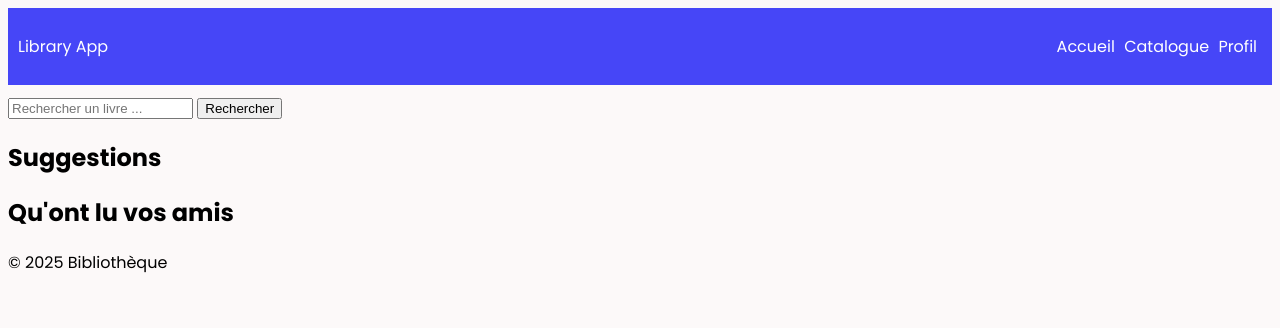
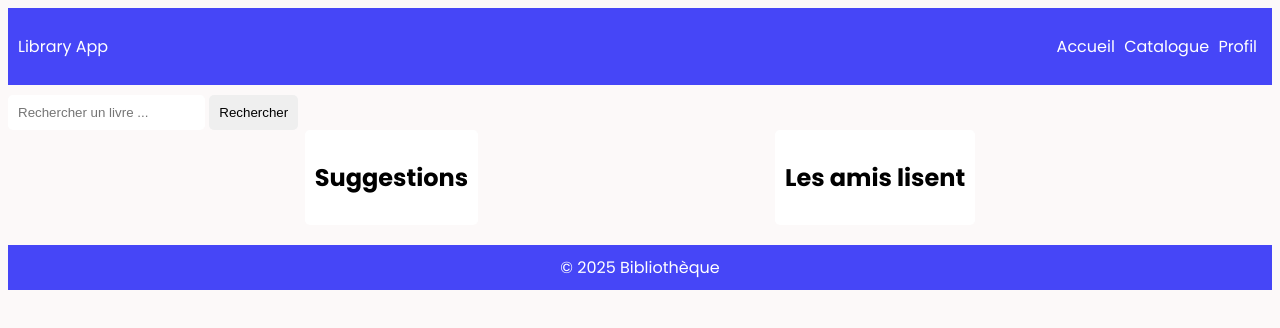
Before and after one commit to Barnab1/jobProjects, a plain HTML site: page Library_management/code/index.html in a window 1280 px wide. Drawn offline with Linux system fonts and the light colour scheme.

Commit message:
adding styles code

```diff
--- a/Library_management/code/index.html
+++ b/Library_management/code/index.html
@@ -24,7 +24,7 @@
     <main>
         <div class="search-area">
             <form action="" method="post">
-                <input type="text" placeholder="Rechercher un livre ...">
+                <input id="searchBookInput" type="text" placeholder="Rechercher un livre ...">
                 <button type="submit" id="searchBookBtn">Rechercher</button>
             </form>
         </div>
@@ -34,7 +34,7 @@
                 <div id="suggestions-container"></div>
             </div>
             <div class="friend-readings">
-                <h2>Qu'ont lu vos amis</h2>
+                <h2>Les amis lisent</h2>
                 <div class="friend-readings-container"></div>
             </div>
         </div>
--- a/Library_management/code/styles.css
+++ b/Library_management/code/styles.css
@@ -1,20 +1,23 @@
 body{
     font-family: "Poppins", sans-serif;
     background-color: rgb(252, 249, 249);
+    --text-color: #ffffff;
 }
-
+:root{
+    --header-footer-color: rgb(70, 70, 247);
+}
 header{
     display: flex;
     justify-content: space-between;
     align-items: center;
-    background-color: rgb(70, 70, 247);
+    background-color: var(--header-footer-color);
     color:#ffffff;
     margin-bottom: 10px;
     padding: 10px;
 }
 
 header ul li a{
-    color: #ffffff;
+    color: var(--text-color);
 }
 /* Removing list small icons*/
 ul
@@ -31,3 +34,40 @@ li{
     display: inline-block;
     margin-right: 5px;;
 }
+
+#searchBookBtn{
+    border: none;
+    padding: 10px;
+    border-radius: 5px;
+}
+
+#searchBookInput{
+    border: none;
+    border-radius: 5px;
+    outline: none;
+    padding: 10px;
+}
+.news-feed-area{
+    display: flex;
+    align-items: center;
+    justify-content: space-evenly;
+}
+
+.suggestions, .friend-readings{
+    background-color: #ffffff;
+    border-radius: 5px;
+    padding: 10px;
+}
+/*
+@scope(.news-feed-area){
+    background: #000;
+}
+    */
+
+footer{
+    margin-top: 20px;
+    text-align: center;
+    background-color: var(--header-footer-color);
+    color: var(--text-color);
+    padding: 10px;
+}
```
